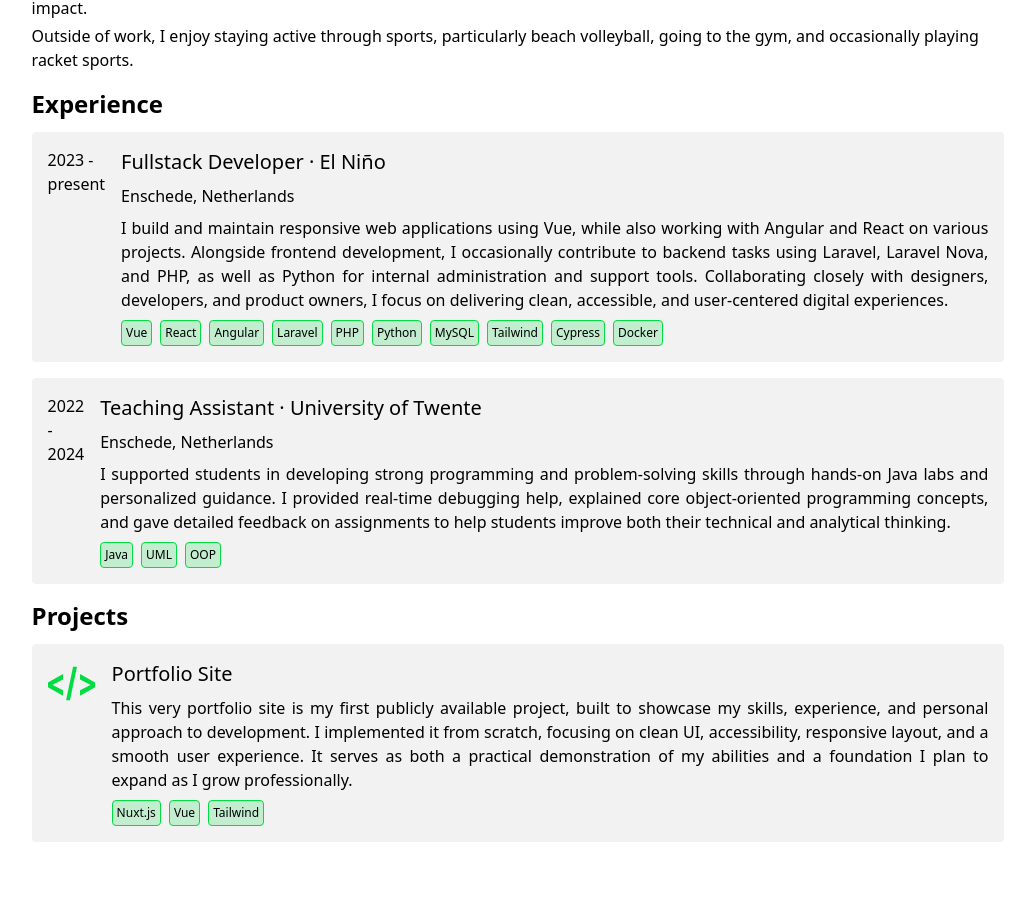
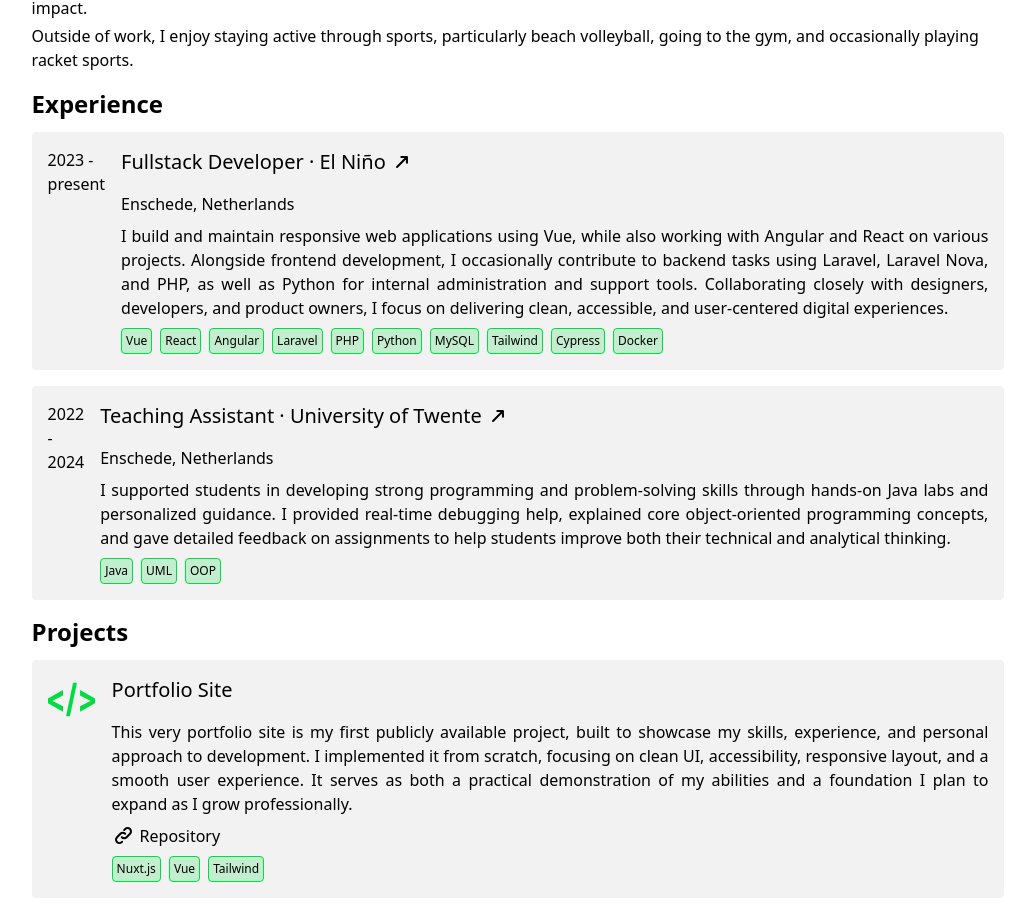
Before and after one commit to valerijs-f/personal-page, a Nuxt app: page /Home in a window 1280 px wide. Shown: the part 332-1238 px from the top of the page, without its empty margins (122-1157 px from the left). Before the commit the page ends 1182 px from the top, so only its background shows below. Built offline with nearby package versions, Linux system fonts and the light colour scheme.

Commit message:
Extended cards: added repo link and ensured links are highlighted on group hover

```diff
--- a/app/assets/css/main.css
+++ b/app/assets/css/main.css
@@ -28,6 +28,6 @@
   }
 
   .link {
-    @apply hover:text-accent dark:hover:text-accent/50;
+    @apply hover:text-accent dark:hover:text-accent/50 group-hover:text-accent dark:group-hover:text-accent/50;
   }
 }
--- a/app/components/ExperienceCard.vue
+++ b/app/components/ExperienceCard.vue
@@ -1,19 +1,24 @@
 <template>
-    <div class="flex flex-col lg:flex-row gap-4 rounded-sm p-4 bg-light-elevated dark:bg-elevated lg:hover:scale-105 lg:hover:bg-light-elevated/90 lg:dark:hover:bg-elevated/90 transition-transform">
+    <div class="flex flex-col lg:flex-row gap-4 rounded-sm p-4 bg-light-elevated dark:bg-elevated lg:hover:scale-105 lg:hover:bg-light-elevated/90 lg:dark:hover:bg-elevated/90 transition-transform group">
         <slot name="left-column"></slot>
-        <div>
+        <div class="flex flex-col gap-2">
             <h3>{{ experience.role }}
                 <span v-if="experience.company">·
-                    <a v-if="experience.companyUrl" class="link" :href="experience.companyUrl">{{experience.company}}</a>
+                    <a v-if="experience.companyUrl" class="link inline-flex items-center gap-1" :href="experience.companyUrl">{{experience.company}}
+                        <ArrowRightIcon class="-rotate-45 transition-transform duration-200 group-hover:-translate-y-0.5 group-hover:translate-x-0.5"/>
+                    </a>
                     <span v-else>{{experience.company}}</span>
                 </span>
             </h3>
-            <div v-if="experience.location" class="mb-2 dark:text-white">
+            <div v-if="experience.location" class="dark:text-white">
                 {{ experience.location }}
             </div>
-            <p class="text-justify mb-2">
+            <p class="text-justify">
                 {{ experience.description }}
             </p>
+            <a v-if="experience.repository" :href="experience.repository.link" class="flex flew-row gap-1 link">
+                <LinkIcon /> {{  experience.repository.text ?? 'Repository' }}
+            </a>
             <tag-list v-if="experience.skills?.length" :tags="experience.skills" />
         </div>
     </div>
@@ -21,6 +26,8 @@
 
 <script setup>
 import TagList from "./common/TagList.vue";
+import ArrowRightIcon from "./icons/ArrowRightIcon.vue";
+import LinkIcon from "./icons/LinkIcon.vue";
 
 
 defineProps({
--- /dev/null
+++ b/app/components/icons/ArrowRightIcon.vue
@@ -0,0 +1,5 @@
+<template>
+    <svg aria-hidden="true" xmlns="http://www.w3.org/2000/svg" width="24" height="24" fill="none" viewBox="0 0 24 24">
+        <path stroke="currentColor" stroke-linecap="round" stroke-linejoin="round" stroke-width="2" d="M19 12H5m14 0-4 4m4-4-4-4"/>
+    </svg>
+</template>
--- /dev/null
+++ b/app/components/icons/LinkIcon.vue
@@ -0,0 +1,5 @@
+<template>
+    <svg aria-hidden="true" xmlns="http://www.w3.org/2000/svg" width="24" height="24" fill="none" viewBox="0 0 24 24">
+        <path stroke="currentColor" stroke-linecap="round" stroke-linejoin="round" stroke-width="2" d="M13.213 9.787a3.391 3.391 0 0 0-4.795 0l-3.425 3.426a3.39 3.39 0 0 0 4.795 4.794l.321-.304m-.321-4.49a3.39 3.39 0 0 0 4.795 0l3.424-3.426a3.39 3.39 0 0 0-4.794-4.795l-1.028.961"/>
+    </svg>
+</template>
--- a/app/pages/Home.vue
+++ b/app/pages/Home.vue
@@ -112,6 +112,9 @@ const projects = [
     role: "Portfolio Site",
     skills: ["Nuxt.js", "Vue", "Tailwind"],
     icon: LogoMinimalIcon,
+    repository: {
+      link: "https://github.com/valerijs-f/personal-page"
+    },
     description:
       `This very portfolio site is my first publicly available project, built to showcase my skills, experience,
        and personal approach to development. I implemented it from scratch, focusing on clean UI,
```
